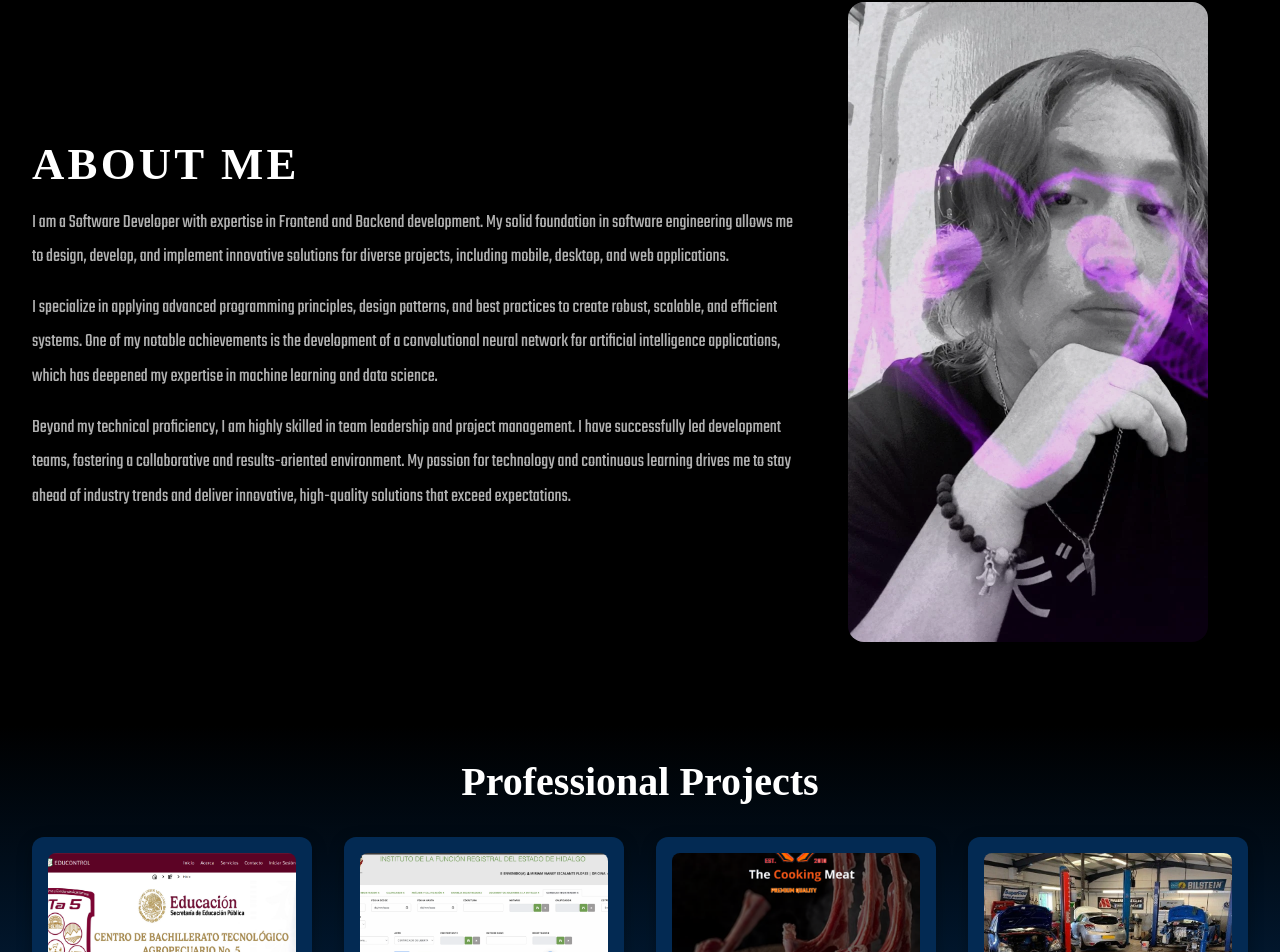
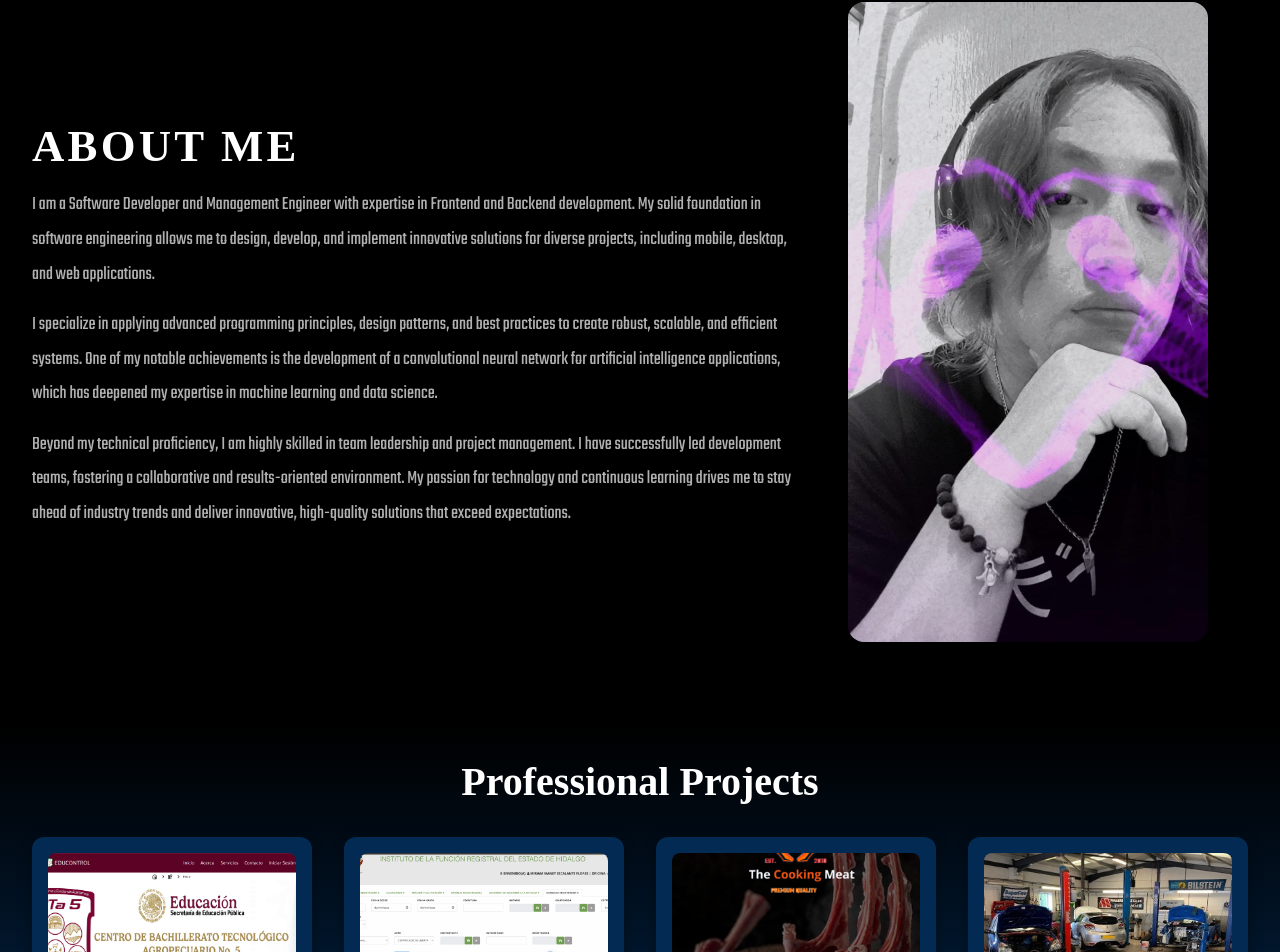
Before and after one commit to WasakaBe/WasakaBe, a React (Vite) app: page / in a window 1280 px wide. Shown: the part 958-1910 px from the top of the page. Built offline with nearby package versions, Linux system fonts and the light colour scheme; a web font is replaced by a local one.

Commit message:
Update About.tsx

```diff
--- a/src/Views/About/About.tsx
+++ b/src/Views/About/About.tsx
@@ -1,26 +1,40 @@
-import { foto2 } from '../../Assets';
-import './About.css';
+import { foto2 } from '../../Assets'
+import './About.css'
 
 export default function About() {
   return (
-    <div className="about-container" id='about'>
+    <div className="about-container" id="about">
       <div className="about-text">
         <h1 className="about-title">About Me</h1>
         <div className="about-content">
-        <p>
-         I am a Software Developer with expertise in Frontend and Backend development. My solid foundation in software engineering allows me to design, develop, and implement innovative solutions for diverse projects, including mobile, desktop, and web applications.
-         </p>
-         <p>
-          I specialize in applying advanced programming principles, design patterns, and best practices to create robust, scalable, and efficient systems. One of my notable achievements is the development of a convolutional neural network for artificial intelligence applications, which has deepened my expertise in machine learning and data science.
+          <p>
+            I am a Software Developer and Management Engineer with expertise in
+            Frontend and Backend development. My solid foundation in software
+            engineering allows me to design, develop, and implement innovative
+            solutions for diverse projects, including mobile, desktop, and web
+            applications.
           </p>
           <p>
-           Beyond my technical proficiency, I am highly skilled in team leadership and project management. I have successfully led development teams, fostering a collaborative and results-oriented environment. My passion for technology and continuous learning drives me to stay ahead of industry trends and deliver innovative, high-quality solutions that exceed expectations.
-           </p>
+            I specialize in applying advanced programming principles, design
+            patterns, and best practices to create robust, scalable, and
+            efficient systems. One of my notable achievements is the development
+            of a convolutional neural network for artificial intelligence
+            applications, which has deepened my expertise in machine learning
+            and data science.
+          </p>
+          <p>
+            Beyond my technical proficiency, I am highly skilled in team
+            leadership and project management. I have successfully led
+            development teams, fostering a collaborative and results-oriented
+            environment. My passion for technology and continuous learning
+            drives me to stay ahead of industry trends and deliver innovative,
+            high-quality solutions that exceed expectations.
+          </p>
         </div>
       </div>
       <div className="about-img">
         <img src={foto2} alt="Personal" />
       </div>
     </div>
-  );
+  )
 }
```
